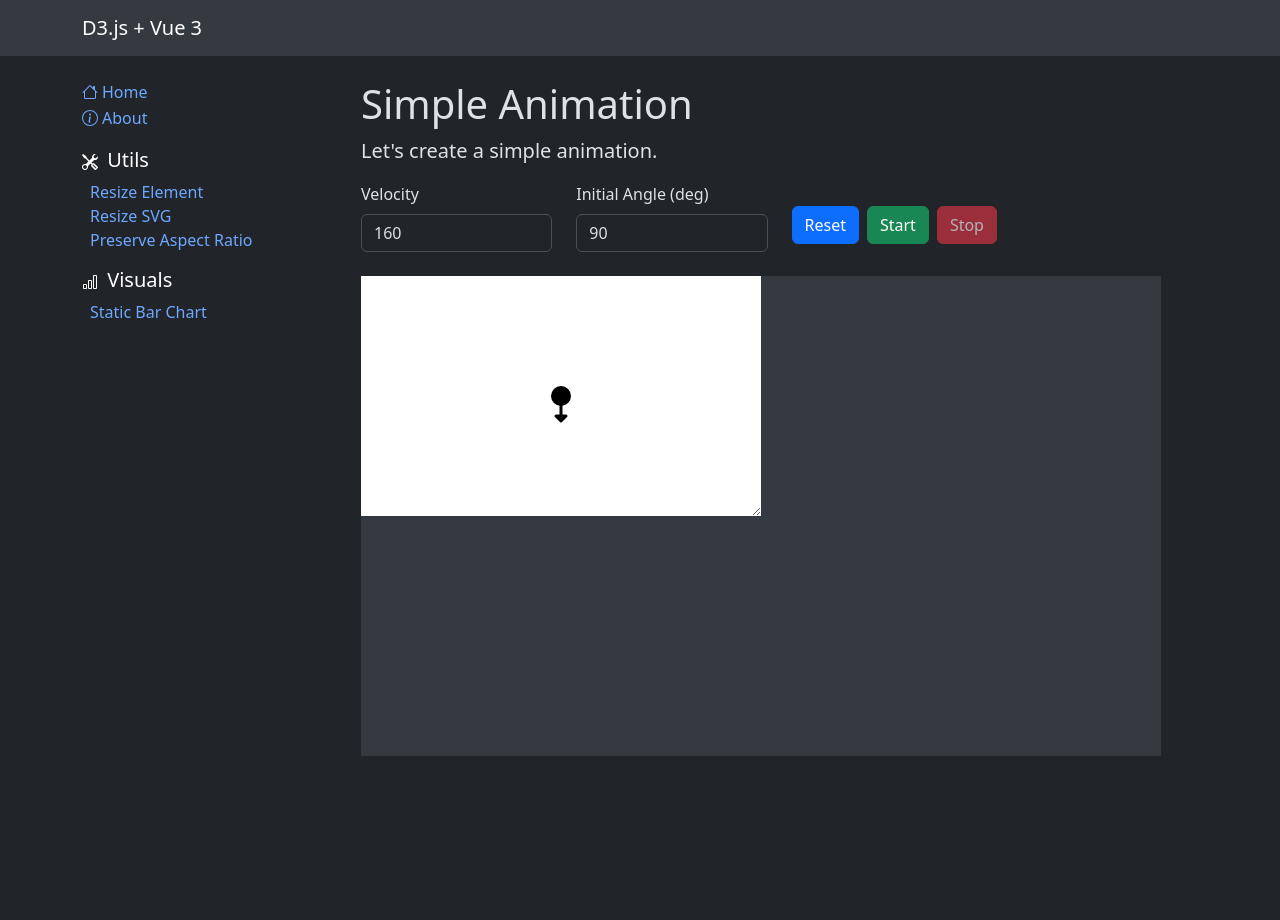
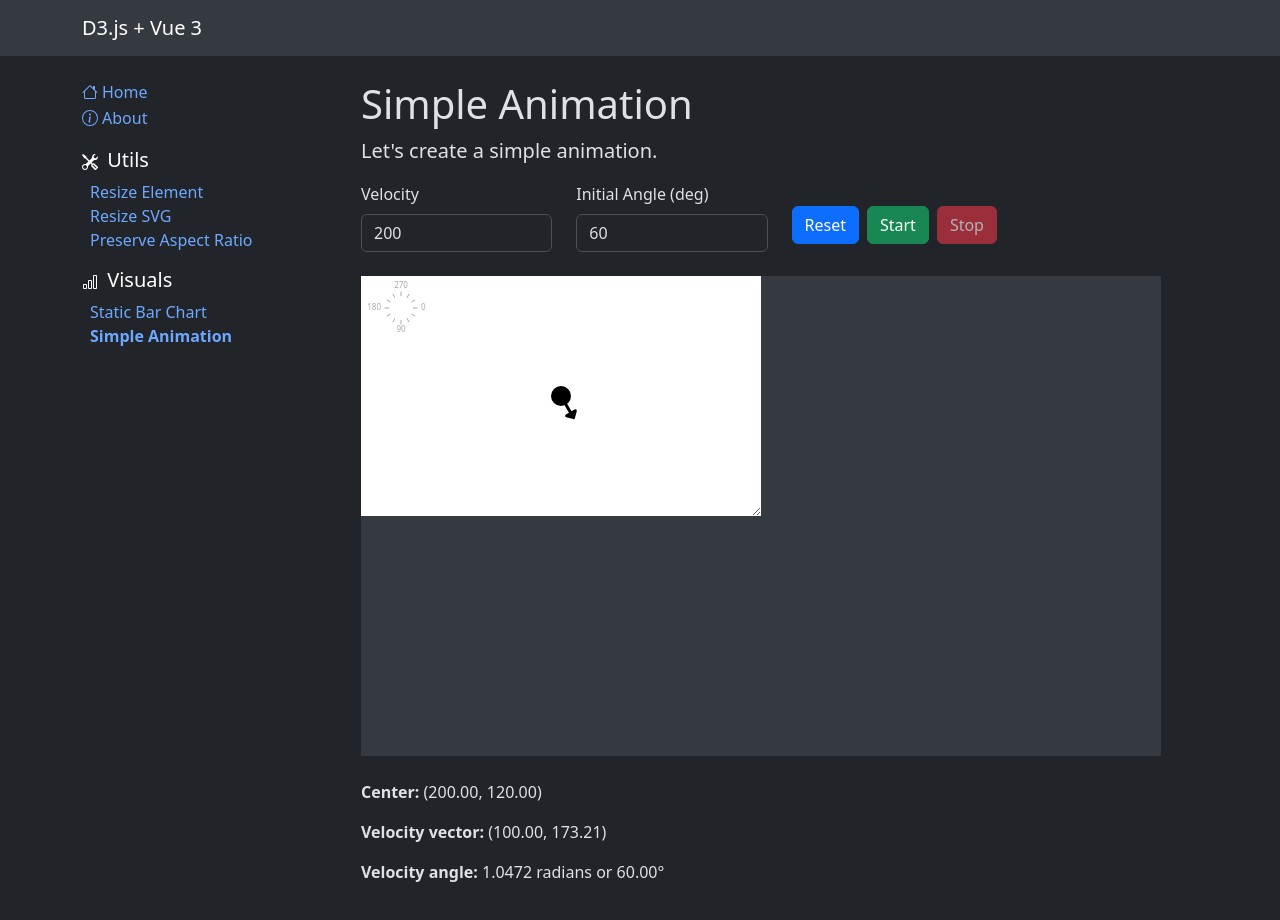
Before and after one commit to jarrettmeyer/d3js-vue3-examples, a Nuxt app: page /visuals/simple-animation in a window 1280 px wide. Shown: the top 920 px of the page. Before the commit the page ends 804 px from the top, so only its background shows below. Built offline with nearby package versions, Linux system fonts and the light colour scheme.

Commit message:
simple animation is done

```diff
--- a/components/AppMenu.vue
+++ b/components/AppMenu.vue
@@ -33,9 +33,9 @@
     <li>
       <NuxtLink to="/visuals/static-bar-chart">Static Bar Chart</NuxtLink>
     </li>
-    <!-- <li>
+    <li>
       <NuxtLink to="/visuals/simple-animation">Simple Animation</NuxtLink>
-    </li> -->
+    </li>
   </ul>
 </template>
 
--- /dev/null
+++ b/components/VectorLegend.vue
@@ -0,0 +1,47 @@
+<script lang="ts" setup>
+export interface VectorLegendProps {
+  color?: string;
+  fontSize?: number;
+  radius?: number;
+}
+
+const props = defineProps<VectorLegendProps>();
+
+const lines = new Array(6).fill(0).map((_, i) => {
+  const angleDeg = i * 30;
+  const angleRad = (angleDeg * Math.PI) / 180;
+  const x1 = Math.cos(angleRad);
+  const y1 = Math.sin(angleRad);
+  const x2 = Math.cos(angleRad + Math.PI);
+  const y2 = Math.sin(angleRad + Math.PI);
+  return { x1, y1, x2, y2 };
+});
+
+const color = computed(() => props.color ?? "darkgray");
+
+const fontSize = computed(() => props.fontSize ?? 8);
+
+const radius = computed(() => props.radius ?? 16);
+</script>
+
+<template>
+  <g class="vector-legend">
+    <g :stroke="color" stroke-linecap="round">
+      <line
+        v-for="(line, index) in lines"
+        :key="index"
+        :x1="radius * line.x1"
+        :y1="radius * line.y1"
+        :x2="radius * line.x2"
+        :y2="radius * line.y2"
+      />
+      <circle :r="0.75 * radius" fill="white" stroke="none" />
+    </g>
+    <g :fill="color" :font-size="fontSize">
+      <text text-anchor="start" :x="radius + 4" :y="fontSize * 0.3">0</text>
+      <text text-anchor="middle" :x="0" :y="radius + fontSize">90</text>
+      <text text-anchor="end" :x="-radius - 4" :y="fontSize * 0.3">180</text>
+      <text text-anchor="middle" :x="0" :y="-radius - 4">270</text>
+    </g>
+  </g>
+</template>
--- a/pages/utils/deg-2-rad/index.ts
+++ /dev/null
@@ -1,4 +0,0 @@
-export function deg2Rad(deg: number): number {
-  deg = deg % 360;
-  return (deg * Math.PI) / 180;
-}
--- a/pages/utils/index.ts
+++ /dev/null
@@ -1,2 +0,0 @@
-export * from "./deg-2-rad";
-export * from "./rad-2-deg";
--- a/pages/utils/rad-2-deg/index.ts
+++ /dev/null
@@ -1,3 +0,0 @@
-export function rad2Deg(rad: number): number {
-  return (rad * 180) / Math.PI;
-}
--- a/pages/visuals/simple-animation/index.vue
+++ b/pages/visuals/simple-animation/index.vue
@@ -1,23 +1,24 @@
 <script lang="ts" setup>
-import { deg2Rad, rad2Deg } from "../../utils";
-
 const resizeRef = ref<HTMLElement | null>(null);
 const { width, height } = useResizeObserver(resizeRef);
 const cx = ref(25 * 8);
 const cy = ref(15 * 8);
 const r = ref(10);
-const velocity = ref(Math.floor(100 + 100 * Math.random()));
-const angleDegrees = ref(90); // ref(Math.floor(360 * Math.random()));
+const velocity = ref(200);
+const initialAngleDeg = ref(60);
 const isAnimating = ref(false);
 const isMoved = ref(false);
 const lastTick = ref<number | null>(null);
 const vxMod = ref(1);
 const vyMod = ref(1);
 
-const angleRadians = computed(() => {
-  return deg2Rad(angleDegrees.value);
+const initialAngleRad = computed(() => {
+  return (initialAngleDeg.value * Math.PI) / 180;
 });
 
+/**
+ * Draw an arrow from the center of the ball in the direction of 0°.
+ */
 const arrowPathD = computed(() => {
   return [
     `M0,0`,
@@ -29,29 +30,37 @@ const arrowPathD = computed(() => {
   ].join(" ");
 });
 
+/**
+ * It is much simpler to rotate the arrow around the center of the ball than to
+ * recalculate the path positions every time the ball bounces.
+ */
 const arrowTransform = computed(() => {
-  const rx = vxMod.value * Math.cos(angleRadians.value);
-  const ry = vyMod.value * Math.sin(angleRadians.value);
-
-  // let rotate =  angleDegrees.value;
-  // if (vxMod.value < 0) {
-  //   rotate += 180;
-  // }
-  // if (vyMod.value < 0) {
-  //   rotate += 180;
-  // }
-  return `translate(${cx.value},${cy.value}) rotate(${rad2Deg(
-    Math.atan(ry / rx)
-  )})`;
+  return `translate(${cx.value},${cy.value}) rotate(${velocityAngleDeg.value})`;
 });
 
 const vx = computed(
-  () => velocity.value * vxMod.value * Math.cos(angleRadians.value)
+  () => velocity.value * vxMod.value * Math.cos(initialAngleRad.value)
 );
 
 const vy = computed(
-  () => velocity.value * vyMod.value * Math.sin(angleRadians.value)
+  () => velocity.value * vyMod.value * Math.sin(initialAngleRad.value)
 );
+
+const velocityAngleRad = computed(() => {
+  let radians = Math.atan(vy.value / vx.value);
+  if (radians < 0) {
+    radians += Math.PI;
+  }
+  if (vy.value < 0) {
+    radians += Math.PI;
+  }
+  return radians;
+});
+
+const velocityAngleDeg = computed(() => {
+  let degrees = (velocityAngleRad.value * 180) / Math.PI;
+  return degrees;
+});
 
 const minX = computed(() => r.value);
 
@@ -71,7 +80,7 @@ const onReset = () => {
 };
 
 const onStart = () => {
-  angleDegrees.value = angleDegrees.value % 360;
+  initialAngleDeg.value = initialAngleDeg.value % 360;
   isAnimating.value = true;
   isMoved.value = true;
 
@@ -148,7 +157,7 @@ watch([height, width], () => {
           id="input-angle"
           class="form-control"
           type="number"
-          v-model="angleDegrees"
+          v-model="initialAngleDeg"
           min="0"
           max="359"
           step="1"
@@ -188,6 +197,7 @@ watch([height, width], () => {
   <section class="wrapper mb-4 bg-body-secondary">
     <div class="resize bg-white" ref="resizeRef">
       <svg :width="width" :height="height">
+        <VectorLegend transform="translate(40,32)" />
         <circle class="ball" :cx="cx" :cy="cy" :r="r" />
         <path
           class="arrow"
@@ -201,6 +211,18 @@ watch([height, width], () => {
         />
       </svg>
     </div>
+  </section>
+
+  <section>
+    <p><strong>Center:</strong> ({{ cx.toFixed(2) }}, {{ cy.toFixed(2) }})</p>
+    <p>
+      <strong>Velocity vector:</strong> ({{ vx.toFixed(2) }},
+      {{ vy.toFixed(2) }})
+    </p>
+    <p>
+      <strong>Velocity angle:</strong> {{ velocityAngleRad.toFixed(4) }} radians
+      or {{ velocityAngleDeg.toFixed(2) }}°
+    </p>
   </section>
 </template>
 
```
